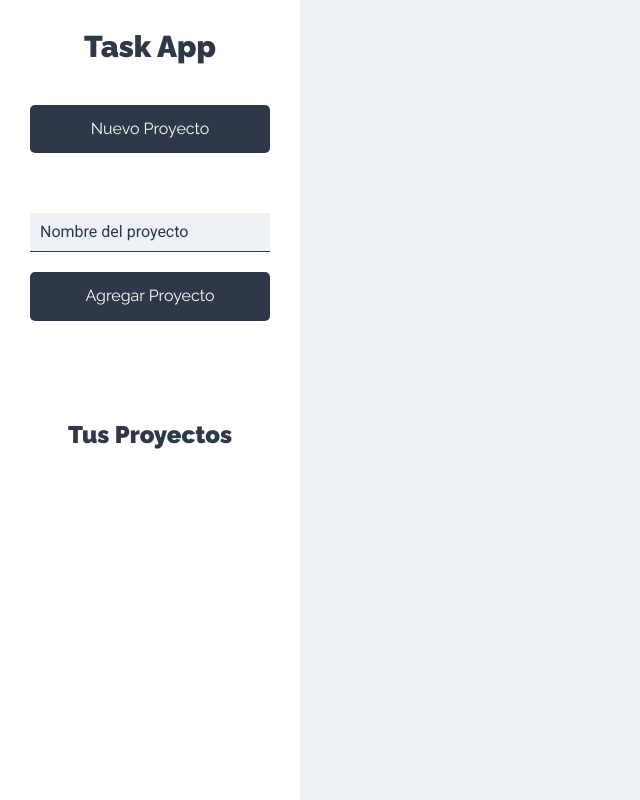
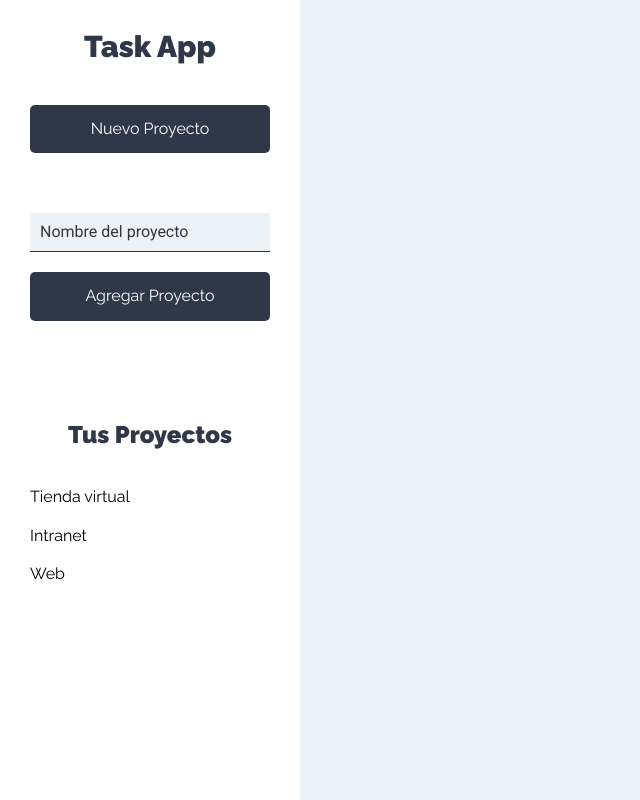
Before and after one commit to ArianAngoma/task-app-frontend-react, a React (Create React App) app: page /projects in a window 1280 px wide. Shown: the whole page, without its empty margins (0-640 px from the left). Built offline with nearby package versions, Linux system fonts and the light colour scheme.

Commit message:
ListProjects y ProjectItem agregados

```diff
--- a/src/components/layout/Sidebar.js
+++ b/src/components/layout/Sidebar.js
@@ -1,5 +1,6 @@
 /* Importaciones propias */
 import {NewProject} from '../projects/NewProject';
+import {ListProjects} from '../projects/ListProjects';
 
 export const Sidebar = () => {
     return (
@@ -10,6 +11,8 @@ export const Sidebar = () => {
 
             <div className="projects">
                 <h2>Tus Proyectos</h2>
+
+                <ListProjects/>
             </div>
         </aside>
     )
--- /dev/null
+++ b/src/components/projects/ListProjects.js
@@ -0,0 +1,20 @@
+/* Importaciones propias */
+import {ProjectItem} from './ProjectItem';
+
+export const ListProjects = () => {
+    const projects = [
+        {name: 'Tienda virtual'},
+        {name: 'Intranet'},
+        {name: 'Web'}
+    ]
+
+    return (
+        <ul className="project-list">
+            {
+                projects.map(project => (
+                    <ProjectItem key={project.name} project={project}/>
+                ))
+            }
+        </ul>
+    )
+}
--- /dev/null
+++ b/src/components/projects/ProjectItem.js
@@ -0,0 +1,10 @@
+export const ProjectItem = ({project}) => {
+    return (
+        <li>
+            <button type="button"
+                    className="btn btn-blank">
+                {project.name}
+            </button>
+        </li>
+    )
+}
```
